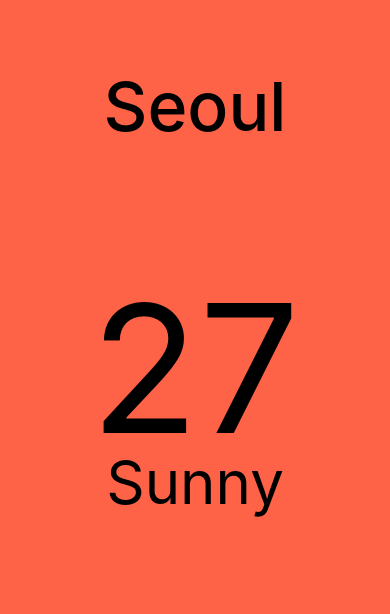
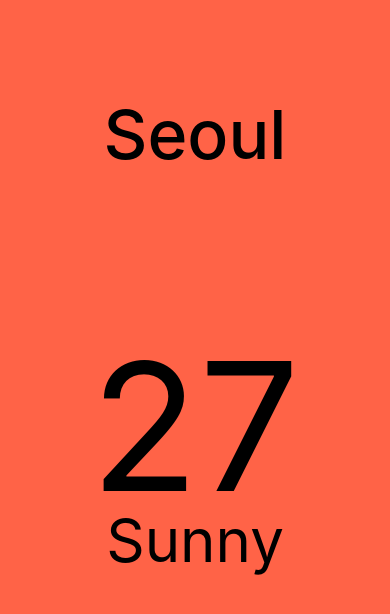
Before and after one commit to leecr1215/Nomad_Weather, a React Native app: screen / in a window 390 px wide. Shown: the top 614 px of the page. Built offline with nearby package versions, Linux system fonts and the light colour scheme.

Commit message:
finish #2.6

```diff
--- a/App.js
+++ b/App.js
@@ -1,6 +1,8 @@
-import { View, Text, StyleSheet } from "react-native";
+import { View, Text, Dimensions, StyleSheet, ScrollView } from "react-native";
 import React from "react";
 import { StatusBar } from "expo-status-bar";
+
+const { width: SCREEN_WIDTH } = Dimensions.get("window");
 
 export default function App() {
   return (
@@ -8,12 +10,33 @@
       <View style={styles.city}>
         <Text style={styles.cityName}>Seoul</Text>
       </View>
-      <View style={styles.weather}>
+      <ScrollView
+        horizontal
+        pagingEnabled
+        showsHorizontalScrollIndicator={false}
+        contentContainerStyle={styles.weather}
+      >
         <View style={styles.day}>
           <Text style={styles.temp}>27</Text>
           <Text style={styles.description}>Sunny</Text>
         </View>
-      </View>
+        <View style={styles.day}>
+          <Text style={styles.temp}>27</Text>
+          <Text style={styles.description}>Sunny</Text>
+        </View>
+        <View style={styles.day}>
+          <Text style={styles.temp}>27</Text>
+          <Text style={styles.description}>Sunny</Text>
+        </View>
+        <View style={styles.day}>
+          <Text style={styles.temp}>27</Text>
+          <Text style={styles.description}>Sunny</Text>
+        </View>
+        <View style={styles.day}>
+          <Text style={styles.temp}>27</Text>
+          <Text style={styles.description}>Sunny</Text>
+        </View>
+      </ScrollView>
     </View>
   );
 }
@@ -32,12 +55,10 @@
     fontSize: 68,
     fontWeight: "500",
   },
-  weather: {
-    flex: 3,
-  },
+  weather: {},
   day: {
-    flex: 1,
     alignItems: "center",
+    width: SCREEN_WIDTH,
   },
   temp: {
     fontSize: 178,
```
